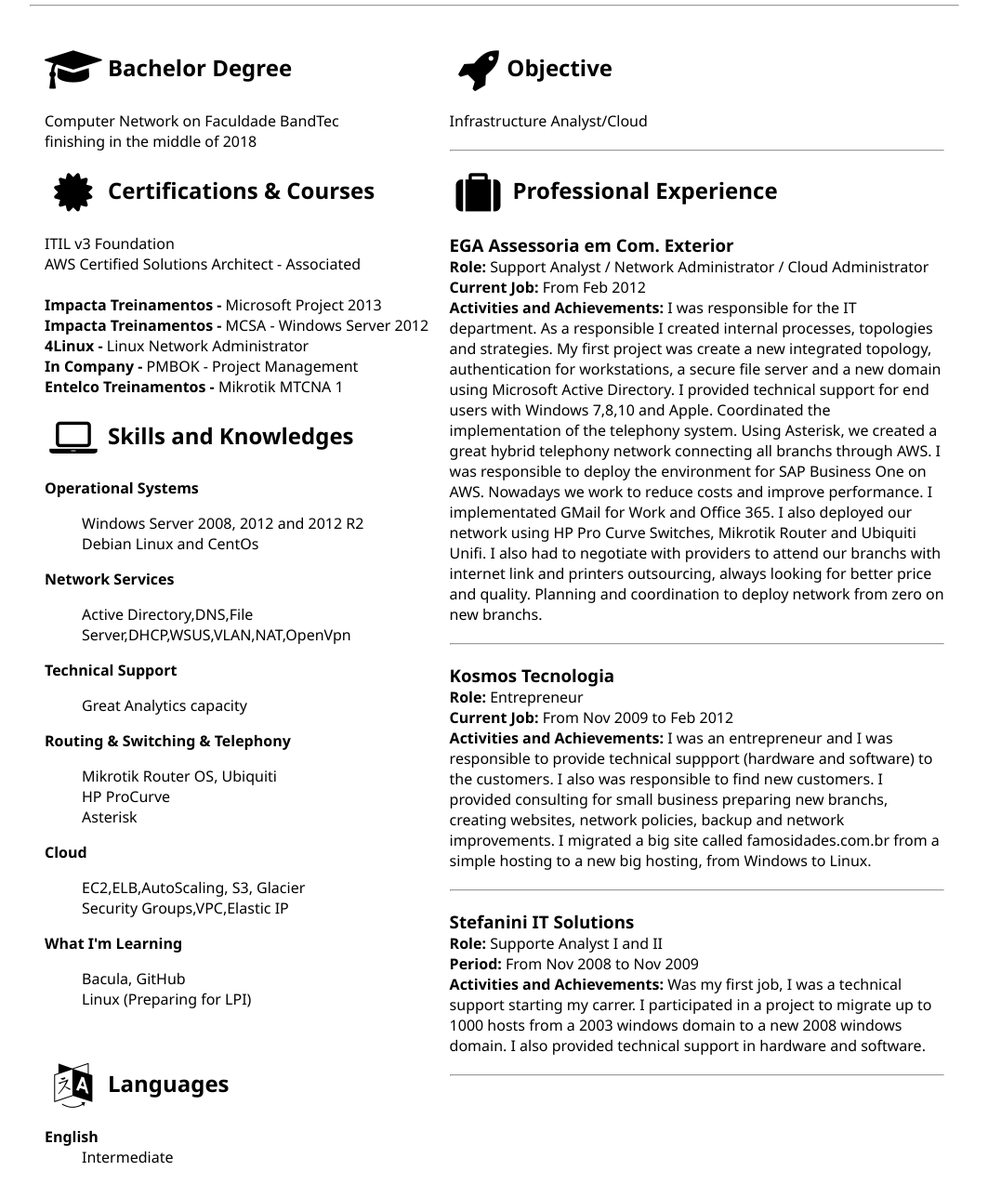
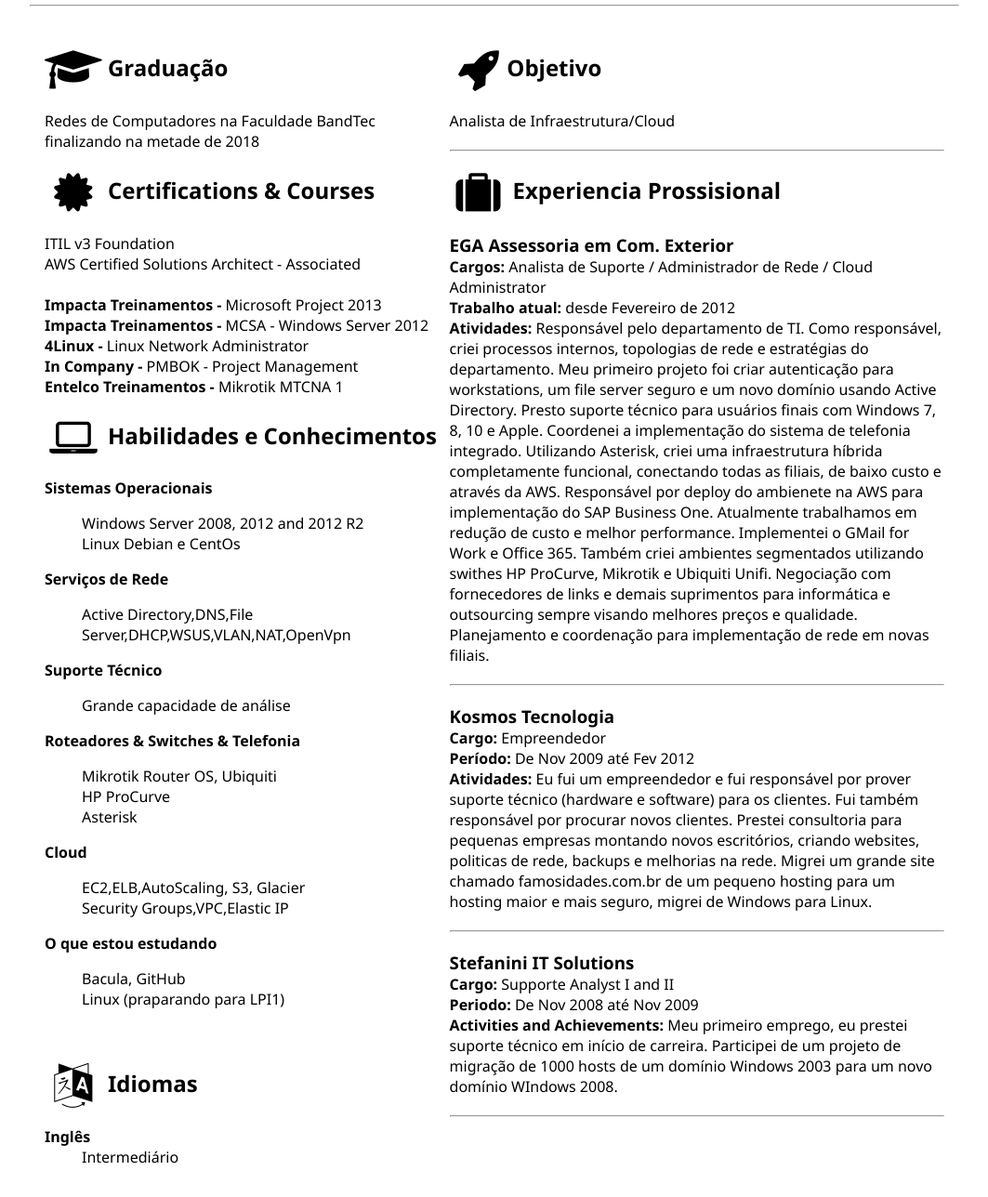
Before and after one commit to jefersonlemos/Resume-pt, a plain HTML site: page index.html in a window 1280 px wide. Shown: the part 227-1515 px from the top of the page at 93% size, without its empty margins (108-1171 px from the left). Drawn offline with Linux system fonts and the light colour scheme.

Commit message:
Update index.html

```diff
--- a/index.html
+++ b/index.html
@@ -23,13 +23,13 @@
                         <i class="fa fa-fw fa-2x fa-at"></i>jefersonlemosdossantos@gmail.com
                     </li>
                     <li>
-                        <i class="fa fa-fw fa-2x fa-envelope"></i>São Paulo - SP - Brazil
+                        <i class="fa fa-fw fa-2x fa-envelope"></i>São Paulo - SP - Brasil
                     </li>
                     <li>
                         <i class="fa fa-fw fa-2x fa-linkedin-square"></i>https://www.linkedin.com/in/jeferson-lemos
                     </li>
                     <li>
-                        <i class="fa fa-fw fa-2x fa-birthday-cake"></i>August 27th 1988
+                        <i class="fa fa-fw fa-2x fa-birthday-cake"></i>27 de Agosto de 1988
                     </li>
                 </ul>
             </section>
@@ -38,9 +38,9 @@
         <main>
             <section>
                 <article>
-                    <h2><i class="fa fa-fw fa-2x fa-graduation-cap"></i> Bachelor Degree</h2>
-                        Computer Network on Faculdade BandTec </br>
-						finishing in the middle of 2018
+                    <h2><i class="fa fa-fw fa-2x fa-graduation-cap"></i> Graduação</h2>
+                        Redes de Computadores na Faculdade BandTec </br>
+			finalizando na metade de 2018
 
                 </article>
                 <article>
@@ -59,29 +59,29 @@
 
                 </article>
 				 <article>
-                    <h2><i class="fa fa-fw fa-2x fa-laptop"></i> Skills and Knowledges</h2>
+                    <h2><i class="fa fa-fw fa-2x fa-laptop"></i> Habilidades e Conhecimentos</h2>
                     <dl>
-                        <dt>Operational Systems</dt>
+                        <dt>Sistemas Operacionais</dt>
                         <dd>
                             <ul>
                                 <li>Windows Server 2008, 2012 and 2012 R2</li>
-                                <li>Debian Linux and CentOs</li>
+                                <li> Linux Debian e CentOs</li>
                             </ul>
                         </dd>
-                        <dt>Network Services</dt>
+                        <dt>Serviços de Rede</dt>
                         <dd>
                             <ul>
                                 <li>Active Directory,DNS,File Server,DHCP,WSUS,VLAN,NAT,OpenVpn</li>
                             </ul>
                         </dd>
-                        <dt>Technical Support</dt>
+                        <dt>Suporte Técnico</dt>
                         <dd>
                             <ul>
-                                <li>Great Analytics capacity </li>
+                                <li>Grande capacidade de análise </li>
 
                             </ul>
                         </dd>
-                        <dt>Routing & Switching & Telephony</dt>
+                        <dt>Roteadores & Switches & Telefonia</dt>
                         <dd>
                             <ul>
                                 <li>Mikrotik Router OS, Ubiquiti</li>
@@ -98,53 +98,54 @@
 
                             </ul>
                         </dd>
-                        <dt>What I'm Learning</dt>
+                        <dt>O que estou estudando</dt>
                         <dd>
                             <ul>
                                 <li>Bacula, GitHub</li>
-                                <li>Linux (Preparing for LPI) </li>
+                                <li>Linux (praparando para LPI1) </li>
                             </ul>
                         </dd>
                     </dl>
                 </article>
                 <br />
                 <article>
-                    <h2><i class="fa fa-fw fa-2x fa-language"></i> Languages</h2>
+                    <h2><i class="fa fa-fw fa-2x fa-language"></i> Idiomas</h2>
                     <dl>
-                        <dt>English</dt>
-                        <dd>Intermediate</dd>
+                        <dt>Inglês</dt>
+                        <dd>Intermediário</dd>
                     </dl>
                 </article>
             </section>
             <section>
                 <article>
-					<h2><i class="fa fa-fw fa-2x fa-rocket"></i>Objective </h2>
-                    Infrastructure Analyst/Cloud
+					<h2><i class="fa fa-fw fa-2x fa-rocket"></i>Objetivo </h2>
+                    Analista de Infraestrutura/Cloud
                     <hr />
-                    <h2><i class="fa fa-fw fa-2x fa-suitcase"></i> Professional Experience</h2>
+                    <h2><i class="fa fa-fw fa-2x fa-suitcase"></i> Experiencia Prossisional</h2>
                     <h3>EGA Assessoria em Com. Exterior</h3>
-                    <strong>Role:</strong> Support Analyst / Network Administrator / Cloud Administrator  <br />
-                    <strong>Current Job:</strong> From Feb 2012<br />
-                    <strong>Activities and Achievements:</strong> I was responsible for the IT department. As a responsible I created internal processes, topologies and strategies.
-My first project was create a new integrated topology, authentication for workstations, a secure file server and a new domain using Microsoft Active Directory.
-I provided technical support for end users with Windows 7,8,10 and Apple. Coordinated the implementation of the telephony system. Using  Asterisk, we created a great hybrid telephony network connecting all branchs through AWS.
-I was responsible to deploy the environment for SAP Business One on AWS. Nowadays we work to reduce costs and improve performance.
-I implementated GMail for Work and Office 365. I also deployed our network using HP Pro Curve Switches, Mikrotik Router and Ubiquiti Unifi.
-I also had to negotiate with providers to attend our branchs with internet link and printers outsourcing, always looking for better price and quality.
-Planning and coordination to deploy network from zero on new branchs.
+                    <strong>Cargos:</strong> Analista de Suporte / Administrador de Rede / Cloud Administrator  <br />
+                    <strong>Trabalho atual:</strong> desde Fevereiro de 2012<br />
+                    <strong>Atividades:</strong> Responsável pelo departamento de TI. Como responsável, criei processos internos, topologias de rede e estratégias do departamento.
+Meu primeiro projeto foi criar autenticação para workstations, um file server seguro e um novo domínio usando Active Directory.
+Presto suporte técnico para usuários finais com Windows 7, 8, 10 e Apple. Coordenei a implementação do sistema de telefonia integrado. Utilizando Asterisk,
+criei uma infraestrutura híbrida completamente funcional, conectando todas as filiais, de baixo custo e através da AWS.
+Responsável por deploy do ambienete na AWS para implementação do SAP Business One. Atualmente trabalhamos em redução de custo e melhor performance.
+Implementei o GMail for Work e Office 365. Também criei ambientes segmentados utilizando swithes HP ProCurve, Mikrotik e Ubiquiti Unifi.
+Negociação com fornecedores de links e demais suprimentos para informática e outsourcing sempre visando melhores preços e qualidade.
+Planejamento e coordenação para implementação de rede em novas filiais.
                     <hr />
                     <h3>Kosmos Tecnologia</h3>
-                    <strong>Role:</strong> Entrepreneur<br />
-                    <strong>Current Job:</strong> From Nov 2009 to Feb 2012<br />
-                    <strong>Activities and Achievements:</strong> I was an entrepreneur and I was responsible to provide technical suppport (hardware and software) to the customers. I also was responsible to find new customers.
-I provided consulting for small business preparing new branchs, creating websites, network policies, backup and network improvements.
-I migrated a big site called famosidades.com.br from a simple hosting to a new big hosting, from Windows to Linux.
+                    <strong>Cargo:</strong> Empreendedor<br />
+                    <strong>Período:</strong> De Nov 2009 até Fev 2012<br />
+                    <strong>Atividades:</strong> Eu fui um empreendedor e fui responsável por prover suporte técnico (hardware e software) para os clientes. Fui também responsável por procurar novos clientes.
+Prestei consultoria para pequenas empresas montando novos escritórios, criando websites, politicas de rede, backups e melhorias na rede.
+Migrei um grande site chamado famosidades.com.br de um pequeno hosting para um hosting maior e mais seguro, migrei de Windows para Linux.
                     <hr />
                     <h3>Stefanini IT Solutions</h3>
-                    <strong>Role:</strong> Supporte Analyst I and II<br />
-                    <strong>Period:</strong> From Nov 2008 to Nov 2009<br />
-                    <strong>Activities and Achievements:</strong> Was my first job, I was a technical support starting my carrer. I participated in a project to migrate up to 1000 hosts from a 2003 windows domain
-to a new 2008 windows domain. I also provided technical support in hardware and software.
+                    <strong>Cargo:</strong> Supporte Analyst I and II<br />
+                    <strong>Periodo:</strong> De Nov 2008 até Nov 2009<br />
+                    <strong>Activities and Achievements:</strong> Meu primeiro emprego, eu prestei suporte técnico em início de carreira. Participei de um projeto de migração de 1000 hosts de um domínio Windows 2003
+para um novo domínio WIndows 2008.
                     <hr />
 
                 </article>
```
